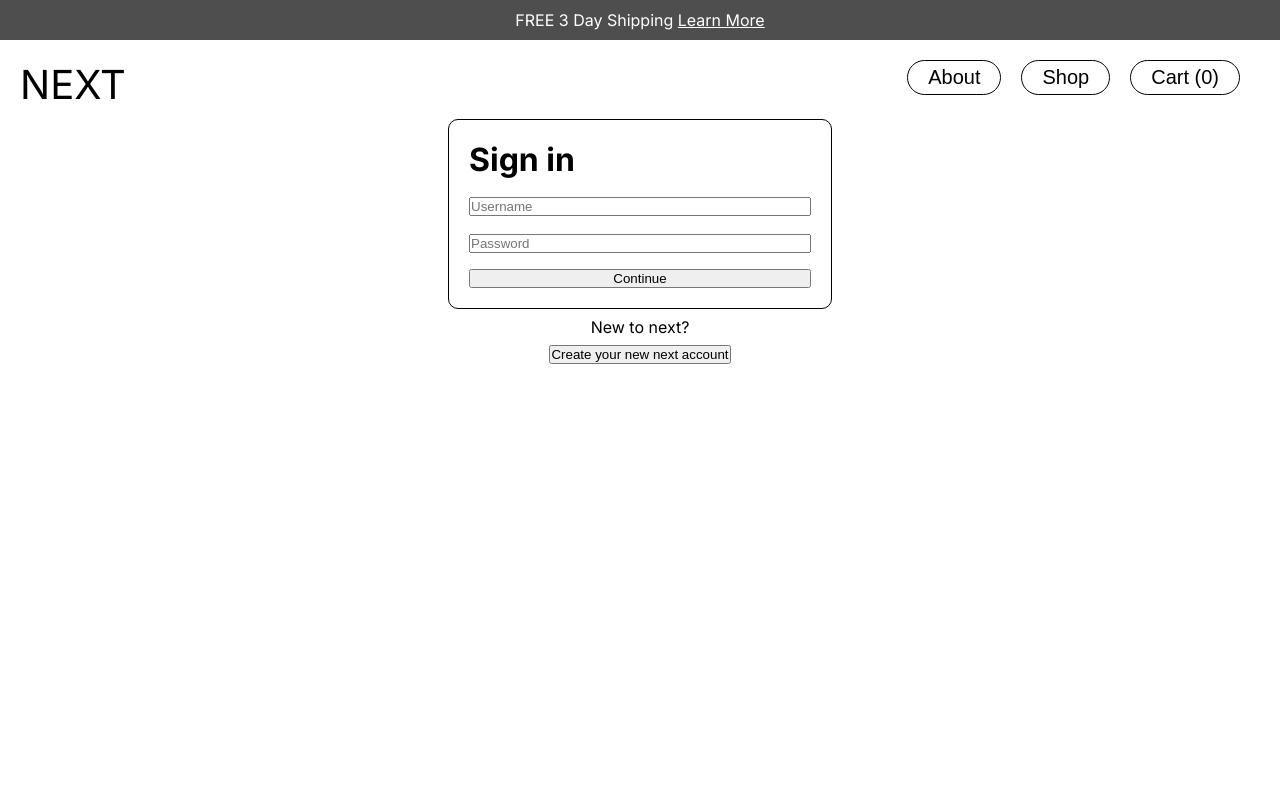
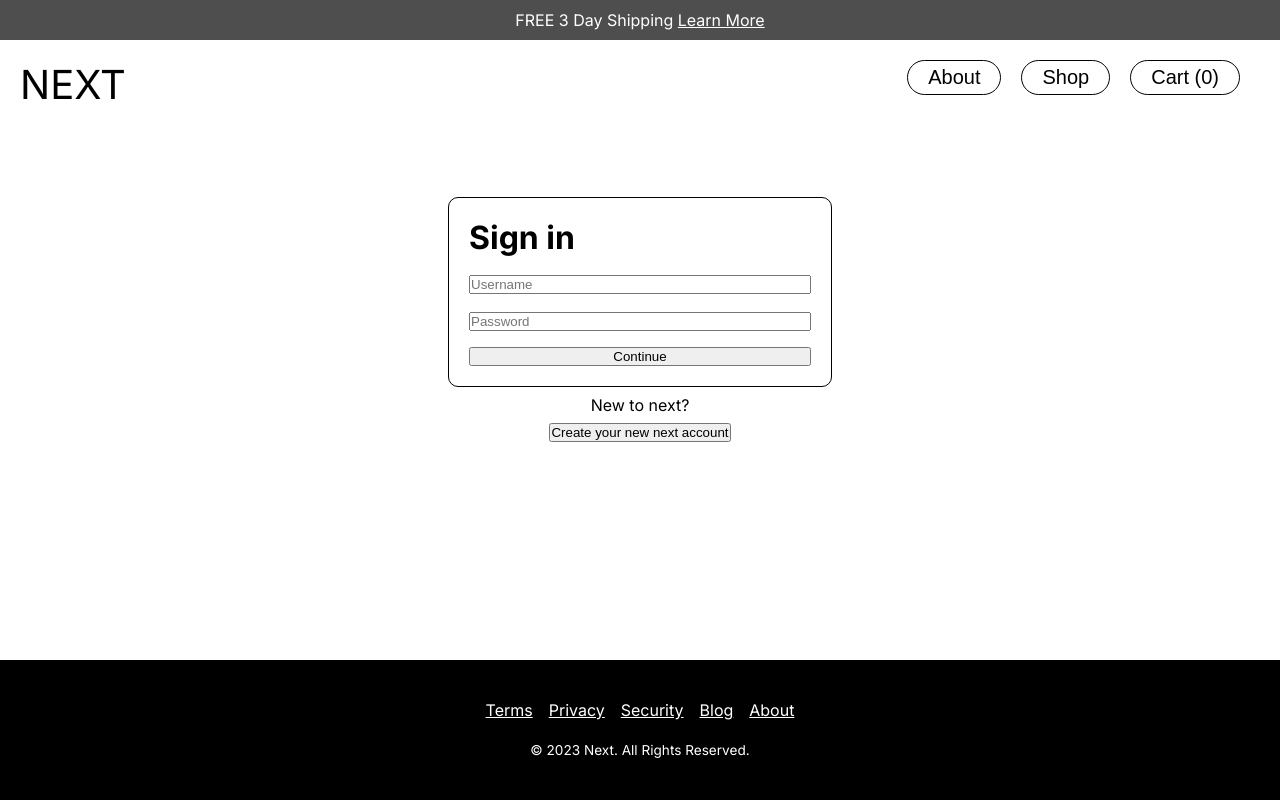
Before and after one commit to Bsodoge/Fullstack_Ecommerce_Nextjs, a Next.js app: page /login in a window 1280 px wide. Shown: the top 800 px of the page. Built offline with nearby package versions, Linux system fonts and the light colour scheme; no server answers; the database is empty.

Commit message:
Update login css

```diff
--- a/app/login/page.module.css
+++ b/app/login/page.module.css
@@ -1,8 +1,9 @@
 .main {
-    min-height: 100vh;
+    min-height: 50vh;
     display: flex;
     flex-direction: column;
     align-items: center;
+    justify-content: center;
     gap: 8px;
 }
 
```
